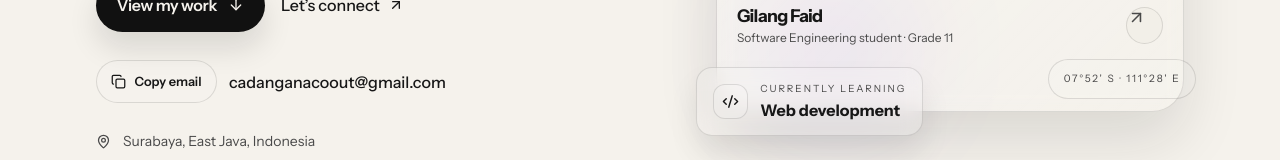
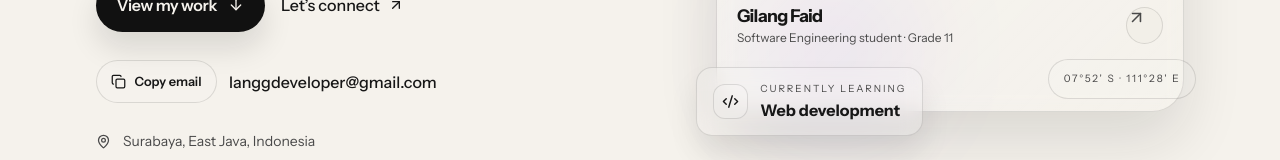
Before and after one commit to cadanganacoout-lab/mainPortofolioV4, a React (Vite) app: page / in a window 1280 px wide. Shown: the part 516-676 px from the top of the page. Built offline with nearby package versions, Linux system fonts and the light colour scheme.

Commit message:
update contact email

```diff
--- a/api/contact.js
+++ b/api/contact.js
@@ -1,4 +1,4 @@
-const MAX_BODY_LENGTH = 5000;
+const MAX_BODY_LENGTH = 500;
 const MAX_NAME_LENGTH = 120;
 const MAX_SUBJECT_LENGTH = 160;
 
--- a/src/data/portfolio.js
+++ b/src/data/portfolio.js
@@ -1,7 +1,7 @@
 import { BriefcaseBusiness, Camera, Globe } from "lucide-react";
 import { FaDiscord } from "react-icons/fa6";
 
-export const emailAddress = "cadanganacoout@gmail.com";
+export const emailAddress = "langgdeveloper@gmail.com";
 
 export const navItems = [
   { label: "Home", href: "#home" },
@@ -83,7 +83,7 @@ export const skillGroups = [
   },
   {
     title: "Tools",
-    items: ["Git & GitHub", "Vercel", "VS Code", "XAMPP", "Laragon"],
+    items: ["Git & GitHub", "Vercel", "VS Code", "XAMPP", "Laragon", "Herd"],
   },
 ];
 
```
